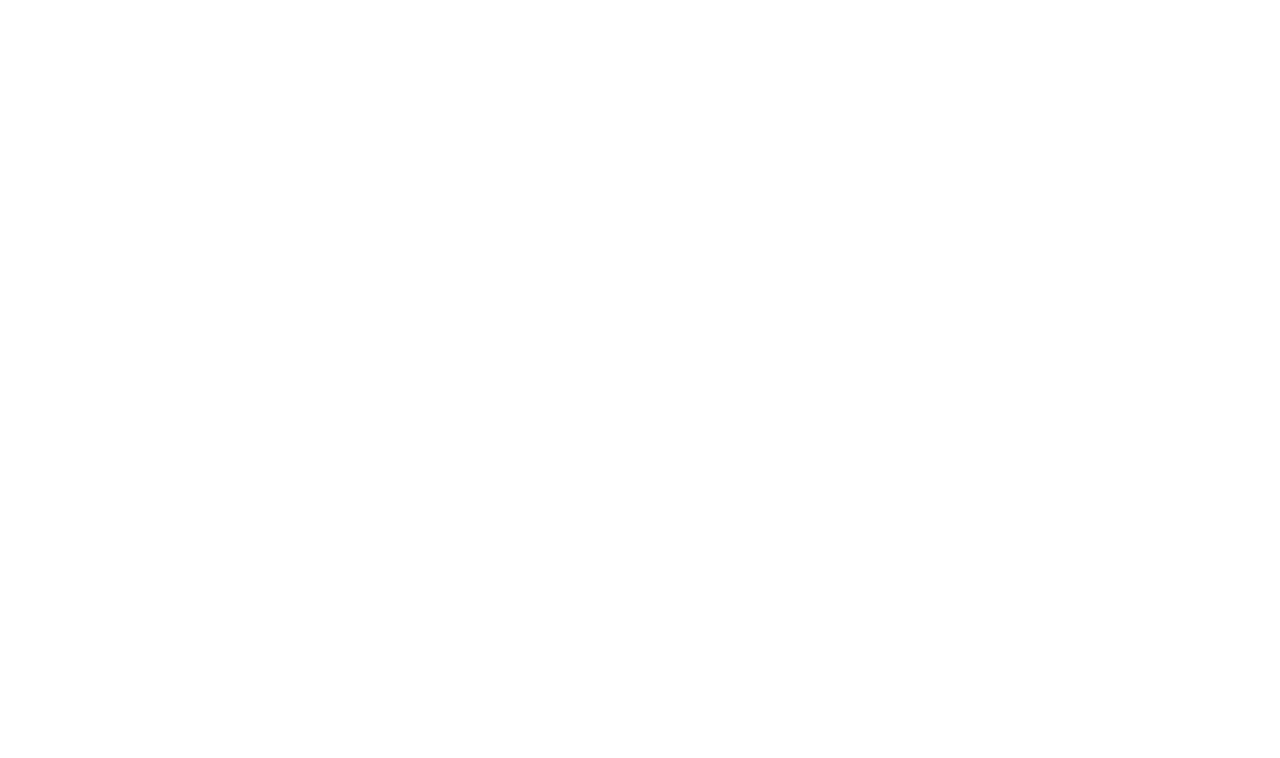
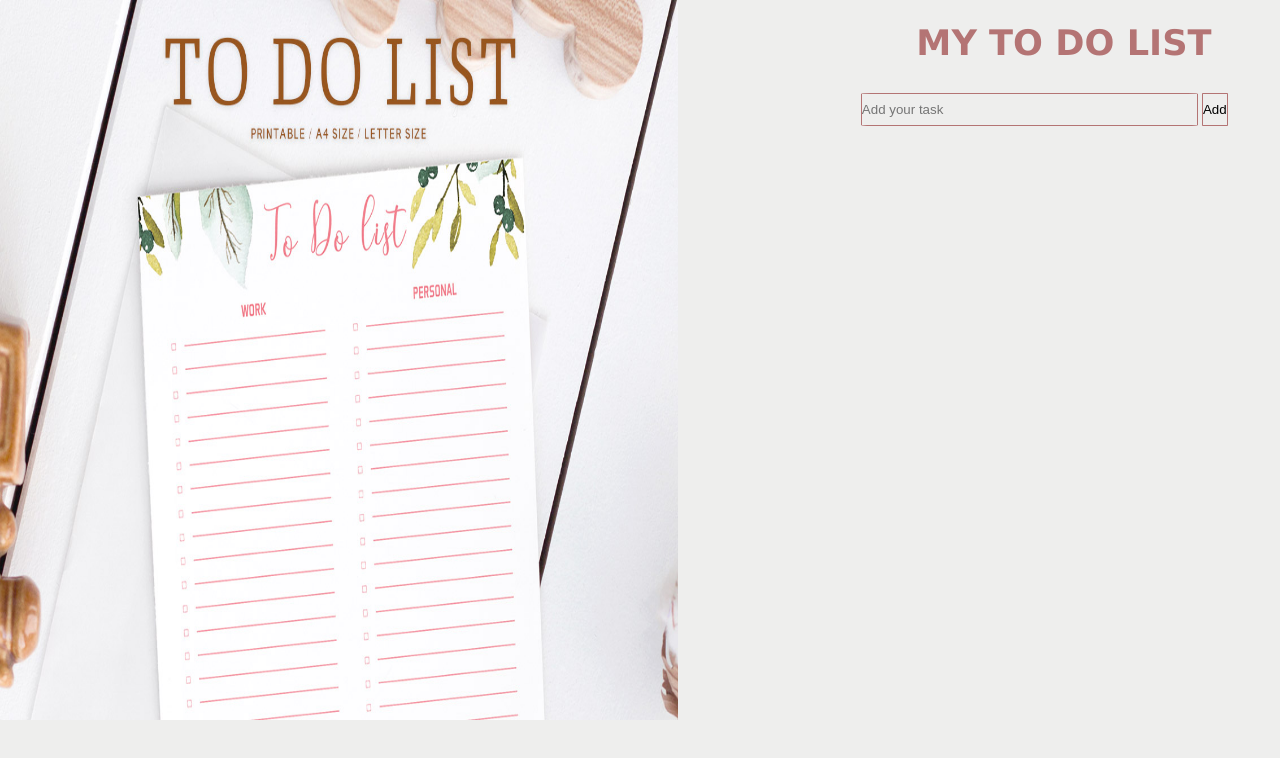
Before and after one commit to GSG-CF05/Todo-App-jomana, a plain HTML site: page index.html in a window 1280 px wide. Drawn offline with Linux system fonts and the light colour scheme.

Commit message:
insert elements by html then style them by css relate #3

```diff
--- a/Style.css
+++ b/Style.css
@@ -0,0 +1,51 @@
+* {
+    padding: 0;
+    margin: 0;
+    box-sizing: border-box;
+    background-color: rgb(238, 238, 237);
+  }
+  .intro-photo {
+    width: 80%;
+    display: block;
+    padding: 3% 0;
+    margin: 0 auto;
+  }
+  h1 {
+    font-family: "Lucida Sans Regular", sans-serif;
+    color: rgb(180, 116, 116);
+    font-weight: bolder;
+    display: block;
+    font-size: 2.2rem;
+    text-align: center;
+    padding: 5% 0;
+  }
+  form {
+    padding: 2% 3%;
+    display: block;
+  }
+  .todo-input {
+    width: 83%;
+    padding: 2% 0;
+    margin: 0 auto;
+    border: 1px solid rgb(180, 116, 116);
+    border-radius: 3%;
+  }
+  .todo-button {
+    padding: 2% 0;
+    border: 1px solid rgb(180, 116, 116);
+    border-radius: 3%;
+  }
+
+  @media (min-width: 1200px) {
+    .intro-photo {
+      height: 720px;
+      padding: 0;
+      float: left;
+    }
+    body {
+      display: flex;
+    }
+    main {
+      width: 43%;
+    }
+  }
--- a/index.html
+++ b/index.html
@@ -1,13 +1,24 @@
 <!DOCTYPE html>
 <html lang="en">
-<head>
-    <meta charset="UTF-8">
-    <meta http-equiv="X-UA-Compatible" content="IE=edge">
-    <meta name="viewport" content="width=device-width, initial-scale=1.0">
-    <link rel="stylesheet" href="style.css">
+  <head>
+    <meta charset="UTF-8" />
+    <meta http-equiv="X-UA-Compatible" content="IE=edge" />
+    <meta name="viewport" content="width=device-width, initial-scale=1.0" />
+    <link rel="stylesheet" href="style.css" />
     <title>To do App</title>
-</head>
-<body>
+  </head>
+  <body>
+    <header>
+      <img class="intro-photo" alt="todo-list" src="./images/intro.jpg" />
+    </header>
+    <main>
+      <h1>MY TO DO LIST</h1>
+      <form>
+        <input type="text" class="todo-input" placeholder="Add your task" />
+        <button class="todo-button" type="submit">Add</button>
+      </form>
+      <div></div>
+    </main>
     <script src="script.js"></script>
-</body>
+  </body>
 </html>
```
Also changed, not shown: images/intro.jpg (added).
